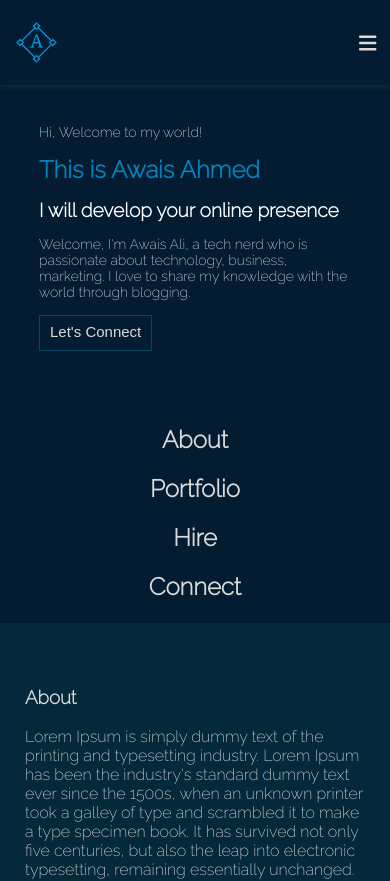
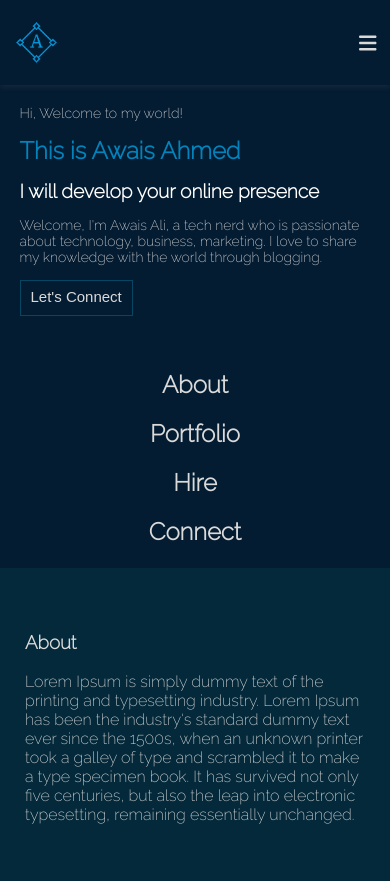
Before and after one commit to beingawaisali/beingawaisali.com-new, a React (Create React App) app: page / in a window 390 px wide. Shown: the top 881 px of the page. Built offline with nearby package versions, Linux system fonts and the light colour scheme.

Commit message:
Responsive issues solved

```diff
--- a/src/App.js
+++ b/src/App.js
@@ -41,10 +41,8 @@ function App() {
   return (
     <div className="App">
         <HeaderBar toggleMenubar={toggleMenu}/>
-        {
-            mobileMenu == false ? body : menuBar
-        }
-        {/* <Body /> */}
+
+        <Body />
         <Footer />
     </div>
   );
--- a/src/components/Sections/header-section.css
+++ b/src/components/Sections/header-section.css
@@ -43,11 +43,11 @@
 
 @media(max-width: 650px) {
     #header-section {
-        padding: 10%;
-        width: 80%
+        padding: 5%;
+        width: 90%
     }
     #header-section-blank {
-        width: 10%
+        width: 5%
     }
     #header-section p {
         font-size: 14px;
@@ -74,7 +74,7 @@
         font-size: 1.2em;
     }
     #header-section {
-        padding: 10%;
+        padding: 5%;
         width: 90%
     }
     #header-section-blank {
--- a/src/components/css/body.css
+++ b/src/components/css/body.css
@@ -3,7 +3,7 @@
     justify-content: center;
     align-items: flex-start;
     padding-top: 122px;
-
+    width: 100%;
 }
 
 .body-side {
```
